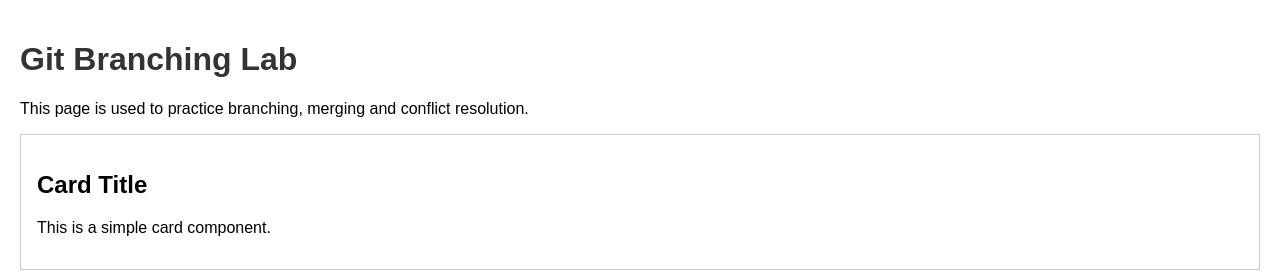
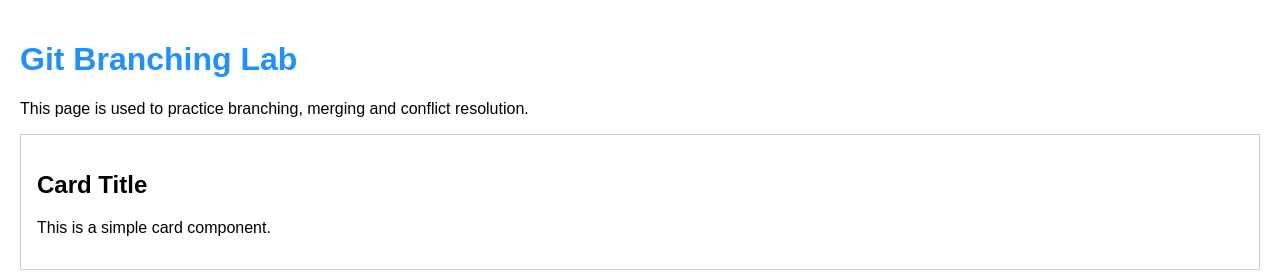
Before and after one commit to sraboniakhter001/2023100010097_2_GitLab, a plain HTML site: page index.html in a window 1280 px wide. Drawn offline with Linux system fonts and the light colour scheme.

Commit message:
branch-2: change h1 color to blue

```diff
--- a/index.css
+++ b/index.css
@@ -5,7 +5,7 @@ body {
 }
 
 h1 {
-  color: #333333;
+  color: #1e90ff;
 }
 
 p {
```
